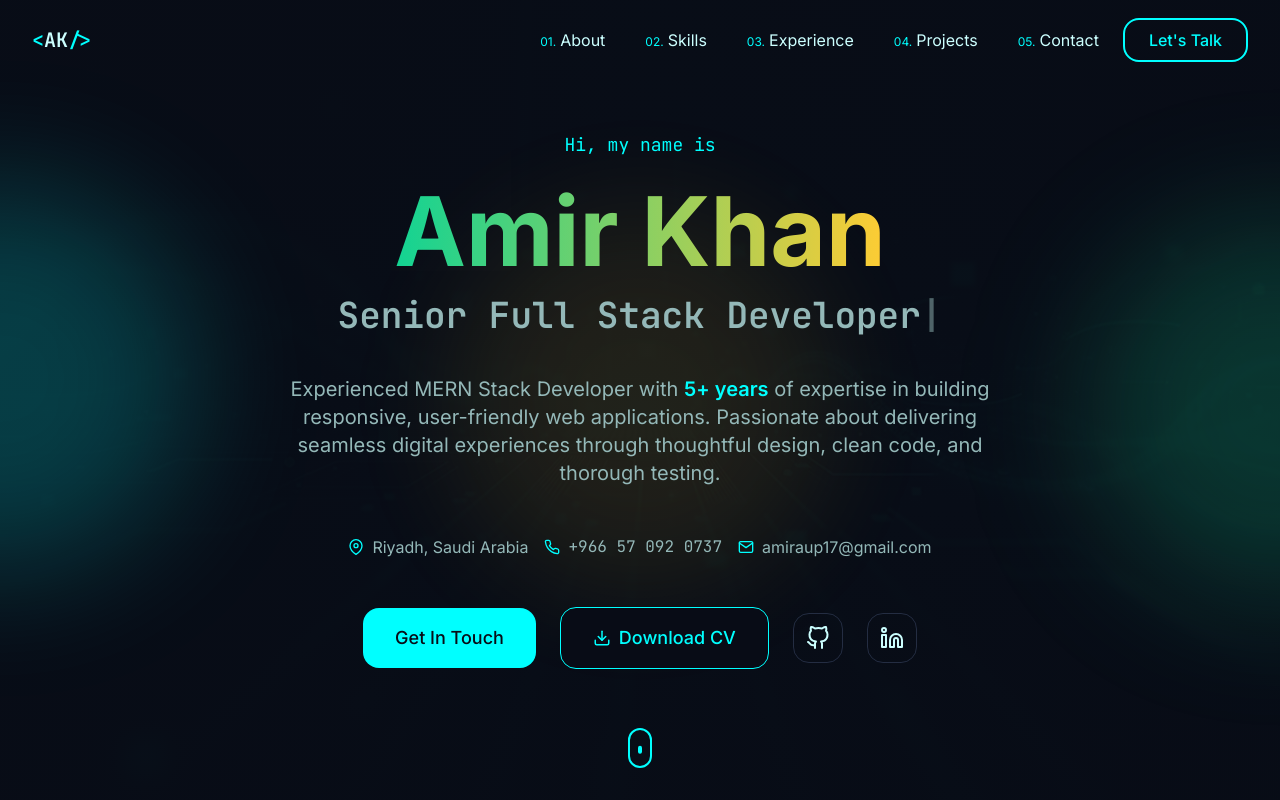
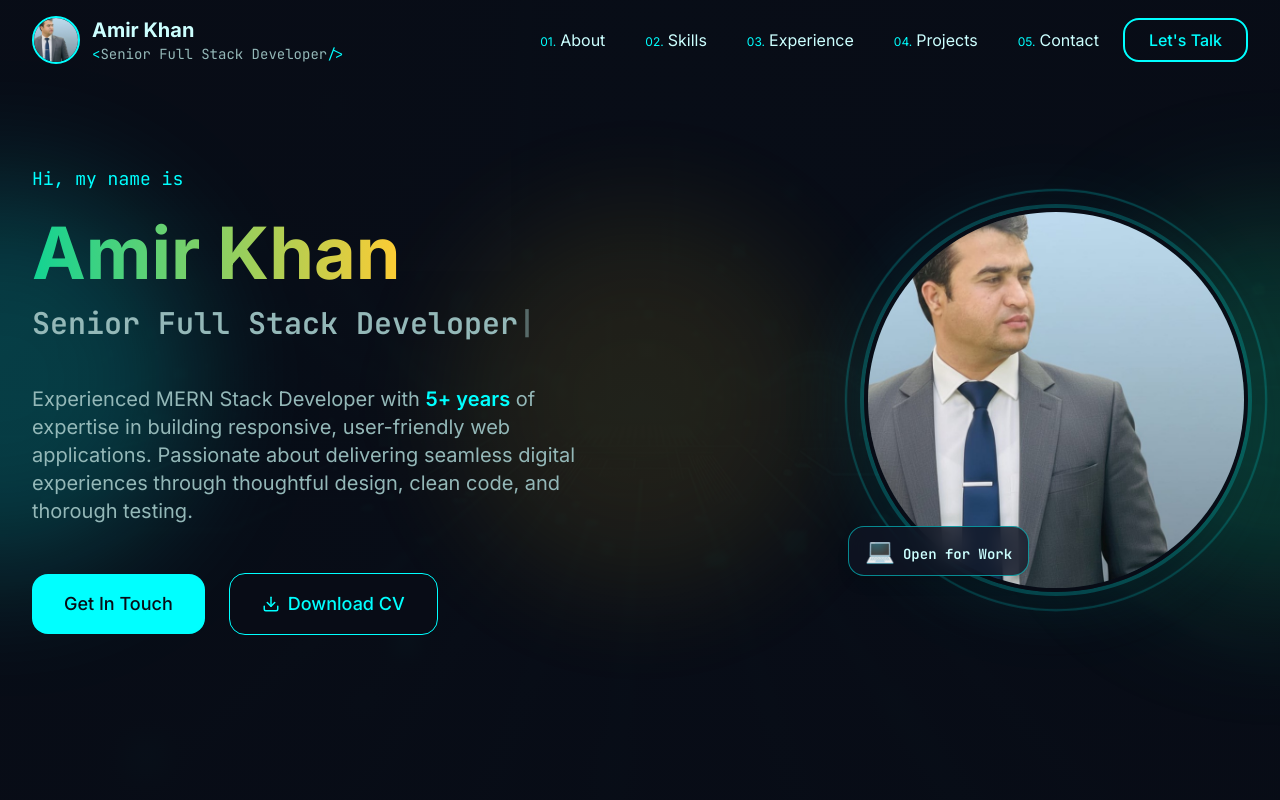
Before and after one commit to amir-khann/Amirkhan_portfolio, a React (Vite) app: page / in a window 1280 px wide. Shown: the top 800 px of the page. Built offline with nearby package versions, Linux system fonts and the light colour scheme.

Commit message:
feat: redesign hero section with profile image, update nav, and refine styles

```diff
--- a/src/components/Contact.tsx
+++ b/src/components/Contact.tsx
@@ -111,13 +111,13 @@ const Contact = () => {
                 href="https://mail.google.com/mail/?view=cm&fs=1&to=amiraup17@gmail.com"
                 target="_blank"
                 rel="noopener noreferrer"
-                className="relative inline-block group px-8 sm:px-12 py-4 sm:py-6 bg-primary text-primary-foreground rounded-xl font-semibold text-lg sm:text-xl overflow-hidden transition-all hover:shadow-2xl hover:shadow-primary/50"
+                className="relative inline-block group px-8 sm:px-12 py-4 sm:py-6 bg-transparent border-2 border-primary text-primary rounded-xl font-semibold text-lg sm:text-xl overflow-hidden transition-all hover:shadow-lg hover:shadow-primary/25 hover:text-primary-foreground"
               >
                 <span className="relative z-10 flex items-center gap-2">
                   <FiMail />
                   Send Me An Email
                 </span>
-                <div className="absolute inset-0 bg-secondary transform scale-x-0 group-hover:scale-x-100 transition-transform origin-left"></div>
+                <div className="absolute inset-0 bg-primary transform scale-x-0 group-hover:scale-x-100 transition-transform origin-left"></div>
               </a>
             </div>
 
--- a/src/components/Hero.tsx
+++ b/src/components/Hero.tsx
@@ -3,6 +3,7 @@ import { useEffect, useState } from "react";
 import { FiGithub, FiLinkedin, FiMail, FiMapPin, FiPhone, FiDownload } from "react-icons/fi";
 import heroBg from "@/assets/hero-bg.jpg";
 import cvFile from "@/assets/Amir_Khan_FS.pdf";
+import profileImage from "@/assets/amir-profile.jpg";
 
 const Hero = () => {
   const [displayedText, setDisplayedText] = useState("");
@@ -23,7 +24,7 @@ const Hero = () => {
   }, []);
 
   return (
-    <section className="relative min-h-screen flex items-center justify-center overflow-hidden">
+    <section className="relative min-h-screen flex items-center justify-center overflow-hidden pt-20 lg:pt-0">
       {/* Background Image with Overlay */}
       <div className="absolute inset-0 z-0">
         <div className="absolute inset-0 bg-gradient-to-br from-background via-background/95 to-background/90 z-10"></div>
@@ -40,8 +41,11 @@ const Hero = () => {
       <div className="absolute top-1/2 left-1/2 -translate-x-1/2 -translate-y-1/2 w-96 h-96 bg-accent/10 rounded-full blur-3xl animate-glow-pulse"></div>
 
       {/* Content */}
-      <div className="container mx-auto px-4 sm:px-6 lg:px-8 relative z-20 pb-20 sm:pb-0">
-        <div className="max-w-4xl mx-auto text-center">
+      <div className="container mx-auto px-4 sm:px-6 lg:px-8 relative z-20">
+        <div className="flex flex-col-reverse lg:flex-row items-center justify-between gap-12 lg:gap-8">
+
+          {/* Left Column: Text */}
+          <div className="w-full lg:w-1/2 text-center lg:text-left">
             <motion.div
               initial={{ opacity: 0, y: 20 }}
               animate={{ opacity: 1, y: 0 }}
@@ -55,7 +59,7 @@ const Hero = () => {
               initial={{ opacity: 0, y: 20 }}
               animate={{ opacity: 1, y: 0 }}
               transition={{ duration: 0.6, delay: 0.2 }}
-            className="text-4xl sm:text-6xl md:text-7xl lg:text-8xl font-bold mb-2 sm:mb-4"
+              className="text-4xl sm:text-6xl md:text-7xl font-bold mb-2 sm:mb-4"
             >
               <span className="bg-clip-text text-transparent bg-gradient-to-r from-primary via-secondary to-accent animate-gradient-x bg-[length:200%_auto]">
                 Amir Khan
@@ -68,7 +72,7 @@ const Hero = () => {
               transition={{ duration: 0.6, delay: 0.4 }}
               className="mb-6 sm:mb-8 h-8 sm:h-10 md:h-12"
             >
-            <h2 className="text-xl sm:text-2xl md:text-3xl lg:text-4xl font-semibold text-muted-foreground font-mono">
+              <h2 className="text-xl sm:text-2xl md:text-3xl font-semibold text-muted-foreground font-mono">
                 {displayedText}
                 <span className="animate-pulse">|</span>
               </h2>
@@ -78,7 +82,7 @@ const Hero = () => {
               initial={{ opacity: 0, y: 20 }}
               animate={{ opacity: 1, y: 0 }}
               transition={{ duration: 0.6, delay: 0.6 }}
-            className="text-base sm:text-lg md:text-xl text-muted-foreground max-w-3xl mx-auto mb-8 sm:mb-12 leading-relaxed px-4"
+              className="text-base sm:text-lg md:text-xl text-muted-foreground w-full max-w-2xl mx-auto lg:mx-0 mb-8 sm:mb-12 leading-relaxed"
             >
               Experienced MERN Stack Developer with <span className="text-primary font-semibold">5+ years</span> of expertise in building
               responsive, user-friendly web applications. Passionate about delivering seamless digital experiences through
@@ -86,35 +90,13 @@ const Hero = () => {
               <span className="sr-only">Looking for the best frontend developer in KSA? Experineced in React and Modern Web Tech.</span>
             </motion.p>
 
-          <motion.div
-            initial={{ opacity: 0, y: 20 }}
-            animate={{ opacity: 1, y: 0 }}
-            transition={{ duration: 0.6, delay: 0.8 }}
-            className="flex flex-wrap items-center justify-center gap-3 sm:gap-4 mb-8 sm:mb-12 text-sm sm:text-base"
-          >
-            <div className="flex items-center gap-2 text-muted-foreground">
-              <FiMapPin className="text-primary" />
-              <span>Riyadh, Saudi Arabia</span>
-            </div>
-            <div className="flex items-center gap-2 text-muted-foreground">
-              <FiPhone className="text-primary" />
-              <a href="tel:+966570920737" className="font-mono hover:text-primary transition-colors">
-                +966 57 092 0737
-              </a>
-            </div>
-            <div className="flex items-center gap-2 text-muted-foreground">
-              <FiMail className="text-primary" />
-              <a href="https://mail.google.com/mail/?view=cm&fs=1&to=amiraup17@gmail.com" target="_blank" rel="noopener noreferrer" className="hover:text-primary transition-colors">
-                amiraup17@gmail.com
-              </a>
-            </div>
-          </motion.div>
+
 
             <motion.div
               initial={{ opacity: 0, y: 20 }}
               animate={{ opacity: 1, y: 0 }}
               transition={{ duration: 0.6, delay: 1 }}
-            className="flex flex-col sm:flex-row items-center justify-center gap-4 sm:gap-6"
+              className="flex flex-col sm:flex-row items-center justify-center lg:justify-start gap-4 sm:gap-6"
             >
               <a
                 href="#contact"
@@ -136,43 +118,47 @@ const Hero = () => {
                 <div className="absolute inset-0 bg-primary/10 transform scale-x-0 group-hover:scale-x-100 transition-transform origin-left"></div>
               </a>
 
-            <div className="flex items-center gap-4 sm:gap-6">
-              <a
-                href="https://github.com/amir-khann"
-                target="_blank"
-                rel="noopener noreferrer"
-                className="p-3 border border-border hover:border-primary text-foreground hover:text-primary transition-all rounded-lg hover:shadow-lg hover:shadow-primary/20"
+
+            </motion.div>
+          </div>
+
+          {/* Right Column: Image */}
+          <div className="hidden lg:flex w-full lg:w-1/2 justify-center lg:justify-end">
+            <motion.div
+              initial={{ opacity: 0, scale: 0.5 }}
+              animate={{ opacity: 1, scale: 1 }}
+              transition={{ duration: 0.8 }}
+              className="relative w-64 h-64 sm:w-80 sm:h-80 md:w-96 md:h-96"
             >
-                <FiGithub size={24} />
-              </a>
-              <a
-                href="https://linkedin.com/in/amir-khan-babb22204"
-                target="_blank"
-                rel="noopener noreferrer"
-                className="p-3 border border-border hover:border-primary text-foreground hover:text-primary transition-all rounded-lg hover:shadow-lg hover:shadow-primary/20"
+              {/* Decorative Circle Behind */}
+              <div className="absolute inset-0 rounded-full border-2 border-primary/20 scale-110 animate-pulse"></div>
+              <div className="absolute inset-0 rounded-full bg-gradient-to-tr from-primary/20 to-transparent blur-2xl"></div>
+
+              {/* Image Container */}
+              <div className="relative w-full h-full rounded-full overflow-hidden border-4 border-background ring-4 ring-primary/20 shadow-2xl">
+                <img
+                  src={profileImage}
+                  alt="Amir Khan Profile"
+                  className="w-full h-full object-cover"
+                />
+              </div>
+
+              {/* Floating Badge (optional for extra flair) */}
+              <motion.div
+                initial={{ opacity: 0, x: -20 }}
+                animate={{ opacity: 1, x: 0 }}
+                transition={{ delay: 1, duration: 0.5 }}
+                className="absolute bottom-4 -left-4 bg-card/80 backdrop-blur-md border border-primary/50 text-foreground py-2 px-4 rounded-lg shadow-lg hidden sm:block"
               >
-                <FiLinkedin size={24} />
-              </a>
+                <span className="text-2xl">💻</span>
+                <span className="font-mono text-sm font-bold ml-2">Open for Work</span>
+              </motion.div>
+            </motion.div>
           </div>
-          </motion.div>
+
         </div>
       </div>
 
-      {/* Scroll Indicator */}
-      <motion.div
-        initial={{ opacity: 0 }}
-        animate={{ opacity: 1 }}
-        transition={{ delay: 1.5 }}
-        className="absolute bottom-8 left-1/2 -translate-x-1/2 z-20"
-      >
-        <div className="w-6 h-10 border-2 border-primary rounded-full flex items-start justify-center p-2">
-          <motion.div
-            animate={{ y: [0, 12, 0] }}
-            transition={{ duration: 1.5, repeat: Infinity }}
-            className="w-1 h-2 bg-primary rounded-full"
-          ></motion.div>
-        </div>
-      </motion.div>
     </section>
   );
 };
--- a/src/components/Navigation.tsx
+++ b/src/components/Navigation.tsx
@@ -1,6 +1,7 @@
 import { useState, useEffect } from "react";
 import { motion } from "framer-motion";
 import { FiMenu, FiX } from "react-icons/fi";
+import profileImage from "@/assets/amir-profile.jpg";
 
 const Navigation = () => {
   const [isScrolled, setIsScrolled] = useState(false);
@@ -35,9 +36,8 @@ const Navigation = () => {
       <motion.nav
         initial={{ y: -100 }}
         animate={{ y: 0 }}
-        className={`fixed top-0 left-0 right-0 z-50 transition-all duration-300 ${
-          isScrolled ? "bg-card/80 backdrop-blur-lg border-b border-border" : "bg-transparent"
-        }`}
+        className={`fixed top-0 left-0 right-0 z-50 transition-all duration-300 ${isScrolled ? "bg-card/80 backdrop-blur-lg border-b border-border" : "bg-transparent"
+          }`}
       >
         <div className="container mx-auto px-4 sm:px-6 lg:px-8">
           <div className="flex items-center justify-between h-16 sm:h-20">
@@ -45,11 +45,25 @@ const Navigation = () => {
               initial={{ opacity: 0 }}
               animate={{ opacity: 1 }}
               transition={{ delay: 0.2 }}
-              className="font-mono text-lg sm:text-xl font-bold"
+              className="flex items-center gap-3"
             >
-              <span className="text-primary">&lt;</span>
-              AK
-              <span className="text-primary">/&gt;</span>
+              <div className="relative w-10 h-10 sm:w-12 sm:h-12 rounded-full overflow-hidden border-2 border-primary">
+                <img
+                  src={profileImage}
+                  alt="Amir Khan"
+                  className="w-full h-full object-cover"
+                />
+              </div>
+              <div className="flex flex-col">
+                <span className="font-bold text-lg sm:text-xl leading-none">
+                  Amir Khan
+                </span>
+                <span className="text-xs sm:text-sm text-muted-foreground font-mono">
+                  <span className="text-primary">&lt;</span>
+                  Senior Full Stack Developer
+                  <span className="text-primary">/&gt;</span>
+                </span>
+              </div>
             </motion.div>
 
             {/* Desktop Navigation */}
```
Also changed, not shown: src/assets/amir-profile.jpg (added). Lines whose indentation alone changed are shown as unchanged.
